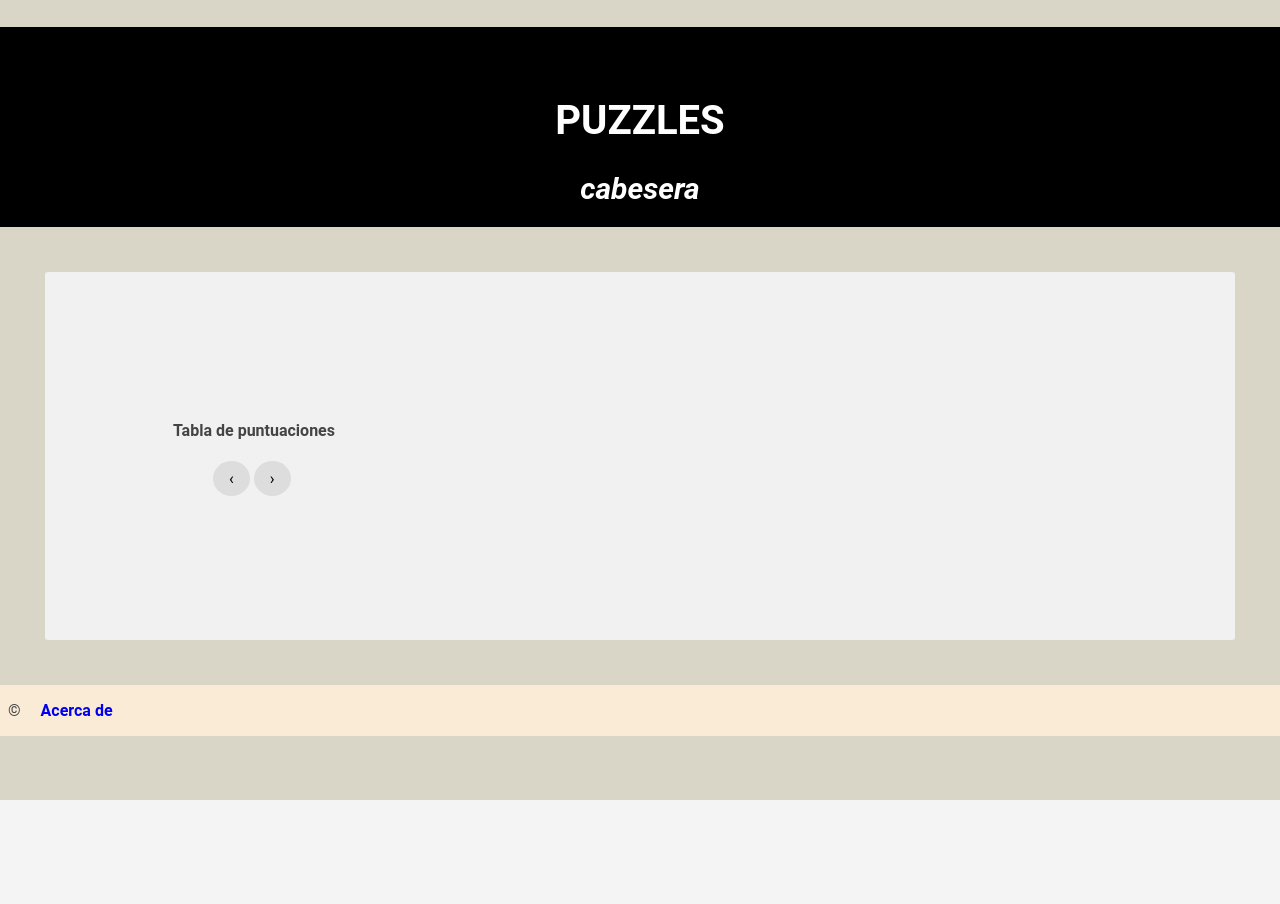
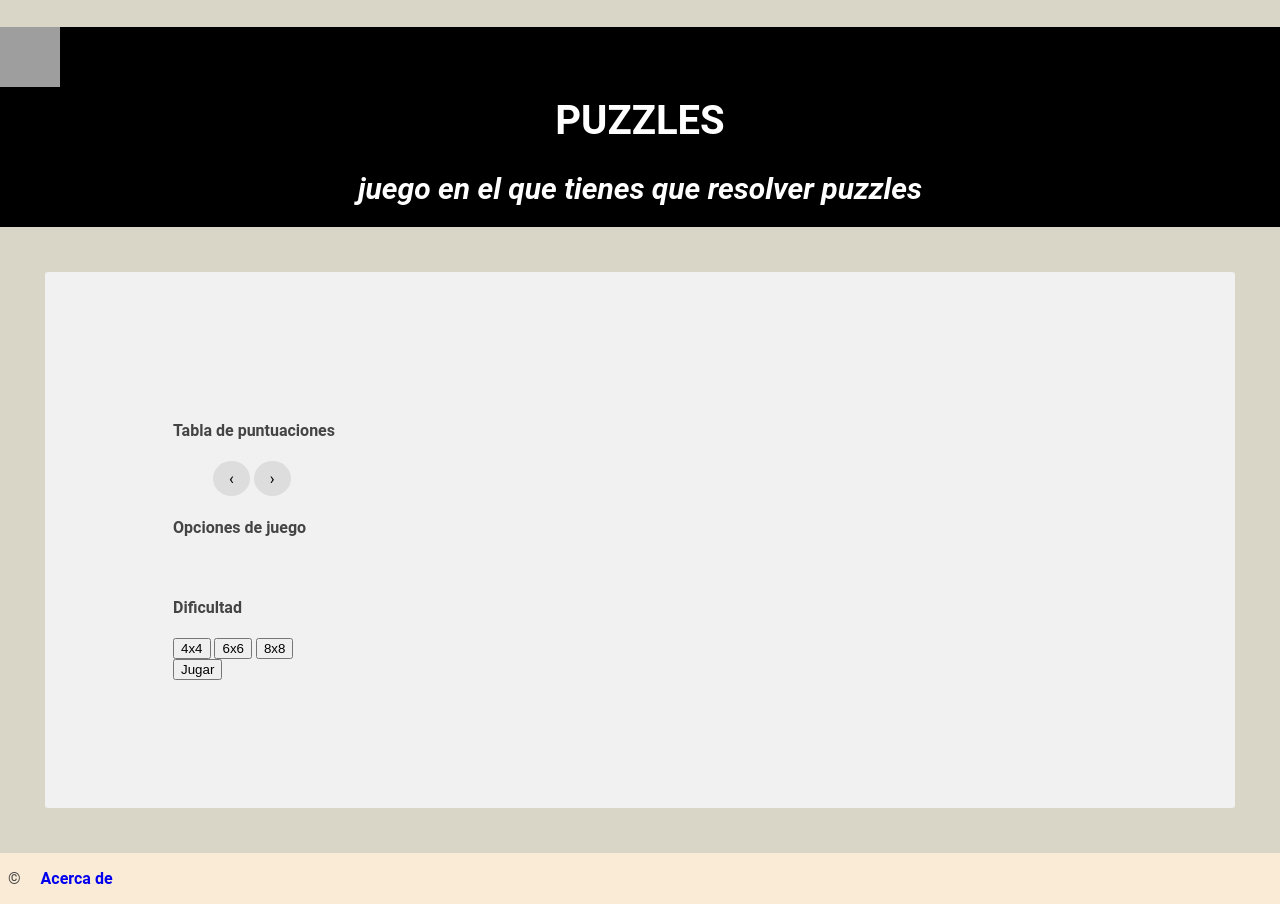
Before and after one commit to Albertosl18/pcwp3, a PHP site: page /practica3/index.html in a window 1280 px wide. Before the commit the page ends 800 px from the top, so only its background shows below. Run offline with PHP 8.4, Linux system fonts and the light colour scheme; grey boxes are pictures that could not be loaded.

Commit message:
Add files via upload

```diff
--- a/practica3/codigo.js
+++ b/practica3/codigo.js
@@ -1,4 +1,10 @@
 var posicion = 6;
+
+function lanzadera() {
+    puntuaciones();
+    imagenes();
+}
+
 
 function puntuaciones() {//peticiones
     let url = 'api/puntuaciones?ord=dd,ja';
@@ -142,3 +148,128 @@
         console.log('Fetch Error: ', err);
     });
 }
+
+
+
+function imagenes() {
+    let url = 'api/imagenes';
+    sessionStorage['imagenR'] = null;
+    sessionStorage['contadorM'] = 0;
+    fetch(url).then(function (respuesta) {
+        if (respuesta.ok) {
+            respuesta.json().then(function (datos) {
+                console.log(datos);
+                let ul = document.createElement('ul');
+                var x=0;
+                datos.FILAS.forEach(function (e, idx, v) {
+                        x++;
+                        let li = document.createElement('li');
+                        li.innerHTML = '<div id="imgen"><img id="img'+ x +'" onclick="imagenEle(this.src, this.id);" src="imagenes/' + e.fichero + '" alt="imagen"> <br> ' + e.nombre + '</div>';
+                        ul.appendChild(li);
+                });
+
+                document.querySelector('#imagenesS').innerHTML = ' ';//esto hace que se limpie primero y no se pete de peticiones
+                document.querySelector('#imagenesS').appendChild(ul);//las peticiones aparecen
+            });
+        } else {
+            console.log('Error ' + respuesta.status + ': ' + respuesta.statusText);
+        }
+    }).catch(function (error) {
+        console.log('Fetch Error: ', err);
+    });
+}
+
+function imagenEle(x, y) {//recibe el src(x) y el id(y)
+    sessionStorage['id_imagen']= x;
+
+    if(sessionStorage['contadorM']==1){
+        var imge2 = document.getElementById(sessionStorage['imagenR']);
+        imge2.className = 'img2';
+    }
+    sessionStorage['imagenR'] = y;
+    var imge = document.getElementById(y);
+    imge.className = 'img';
+    sessionStorage['contadorM'] = 1;
+}
+
+function dificultadEle(y){
+    sessionStorage['id_dificultad'] = y;
+}
+
+function jugar(){
+    if(sessionStorage['id_imagen']!=null && sessionStorage['id_dificultad']!=null){
+        window.location.href ="juego.html";
+    }else{
+        console.log("falta introducir algun dato")
+    }
+}
+
+
+
+//juego=================================================================0
+function cargarImagen() {
+    let cv = document.querySelector('#cv01'),
+        ctx = cv.getContext('2d'),
+        imagen = new Image(),
+        factor;//uso esto para que la imagen no se estire en el canvas
+
+    imagen.onload = function () {
+        factor = cv.width / imagen.width;
+        ctx.drawImage(imagen, 0, 0, cv.width, imagen.height * factor);//los cv es para ajustarla al canvas//esto es para ajustarla
+    };
+
+    imagen.src = sessionStorage['id_imagen'];
+}
+
+function lanzaderaj() {
+    document.getElementById("iFinal").src=sessionStorage['id_imagen'];
+    cargarImagen();
+}
+
+function prepararCanvas() {
+    let cv = document.querySelector('#cv01');
+
+    cv.width = 480;
+    cv.height = 360;
+
+    cv.onclick = function (evt) {
+        let x = evt.offsetX,
+            y = evt.offsetY,
+            ancho = cv.width / 2,
+            alto = cv.height / 2,
+            fila = Math.floor(y / alto),
+            columna = Math.floor(x / ancho);
+
+        console.log(x + ',' + y);
+        console.log(columna + ',' + fila);//con esto saco la region de las divisiones en la que estoy
+
+        //como pintar la region correspondiente
+        let cv1 = document.querySelector('#iFinal'),
+            ctx1 = cv1.getContext('2d'),
+            cv2 = cv,
+            ctx2 = cv2.getContext('2d');
+
+        ctx2.drawImage(cv1, columna * ancho, fila * alto, ancho, alto, columna * ancho, fila * alto, ancho, alto);
+    };
+}
+
+function divisiones() {
+    let cv2 = document.querySelector('#cv01'),
+        ctx2 = cv2.getContext('2d'),
+        ancho = cv2.width / 2,
+        alto = cv2.height / 2;
+
+    ctx2.beginPath();
+    ctx2.lineWidth = 2;
+    ctx2.strokeStyle = '#a00';
+
+    for (let i = 1; i < 2; i++) {
+        //verticales
+        ctx2.moveTo(i * ancho, 0);
+        ctx2.lineTo(i * ancho, cv2.height);
+        //horizontales
+        ctx2.moveTo(0, i * alto);
+        ctx2.lineTo(cv2.width, i * alto);
+    }
+    ctx2.stroke();
+}
--- a/practica3/index.html
+++ b/practica3/index.html
@@ -12,13 +12,14 @@
 
 </head>
 
-<body onload="puntuaciones();">
+<body onload="lanzadera();">
 
 
     <header>
+        <img id="logo" alt="logo" src="imagenes/logo.png">
 
         <h1>PUZZLES </h1>
-        <h2>cabesera </h2>
+        <h2>juego en el que tienes que resolver puzzles </h2>
 
     </header>
     <div class="content">
@@ -30,6 +31,19 @@
             <li><a onclick="pedirPuntuacionesA();" class="previous round">&#8249;</a></li>
             <li><a onclick="pedirPuntuacionesS();" class="next round">&#8250;</a></li>
         </ul>
+        <div>
+            <h4>Opciones de juego</h4>
+        </div>
+        <div id="imagenesS"></div>
+        <div id="Dificultad">
+            <h4>Dificultad</h4>
+            <button onclick="dificultadEle(1);">4x4</button>
+            <button onclick="dificultadEle(2);">6x6</button>
+            <button onclick="dificultadEle(3);">8x8</button><br>
+        </div>
+        <div>
+            <button onclick="jugar();">Jugar</button>
+        </div>
     </div>
 
 
--- a/practica3/style.css
+++ b/practica3/style.css
@@ -3,7 +3,53 @@
     max-height: 100%;
 }
 
+canvas{
+    border:1px solid #000;
+}
 
+#logo{
+  width: 60px;
+  height: 60px;
+  float: left;
+}
+
+#imgen:hover{
+  visibility:visible;
+  transform: scale(1.1);
+
+}
+
+@media all and (max-width:360px){
+#imagenesS{
+  display: inline-block;
+  width: 60%;
+  height: 60%;
+}
+}
+
+@media all and (min-width:361px){
+#imagenesS{
+  display: inline-block;
+  width: 50%;
+  height: 50%;
+}
+}
+
+@media all and (min-width:676px){
+  #imagenesS{
+  display: inline-block;
+  width: 45%;
+  height: 45%;
+}
+}
+
+@media all and (min-width:700px){
+  #imagenesS{
+  display: inline-block;
+  width: 30%;
+  height: 30%;
+}
+}
 body{
     font-family: "Roboto";
     background: #d9d6c8;
@@ -146,3 +192,31 @@
 form>div>label{
   width: 6em;
 }
+
+div#general{
+  margin: auto;
+  margin-top: 50px;
+  width: 960px;
+  height: 800px;
+
+}
+
+div#ImagenCanvas{
+
+  width: 300px;
+  height: 500px;
+
+}
+
+div#ImagenFinal{
+  width: 640px;
+  height: 200px;
+}
+
+.img{
+  border: black 5px solid;
+}
+
+.img2{
+  border: black 0px solid;
+}
```
Also changed, not shown: practica3/juego.html (+20 -2 lines).
